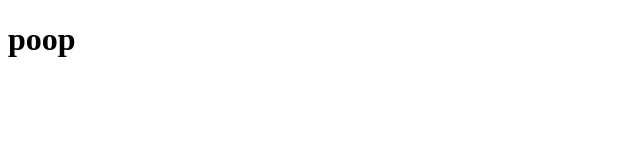
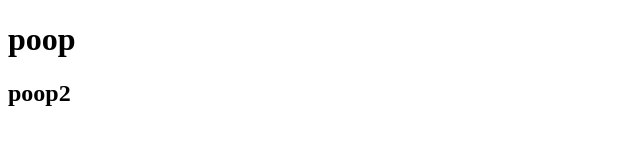
Before and after one commit to selkhart/team-repo, a plain HTML site: page index.html in a window 1280 px wide. Shown: the whole page, without its empty margins (0-640 px from the left). Drawn offline with Linux system fonts and the light colour scheme.

Commit message:
Added h2

```diff
--- a/index.html
+++ b/index.html
@@ -6,6 +6,6 @@
 </head>
 <body>
 <h1>poop</h1>
-
+<h2>poop2</h2>
 </body>
 </html>
```
